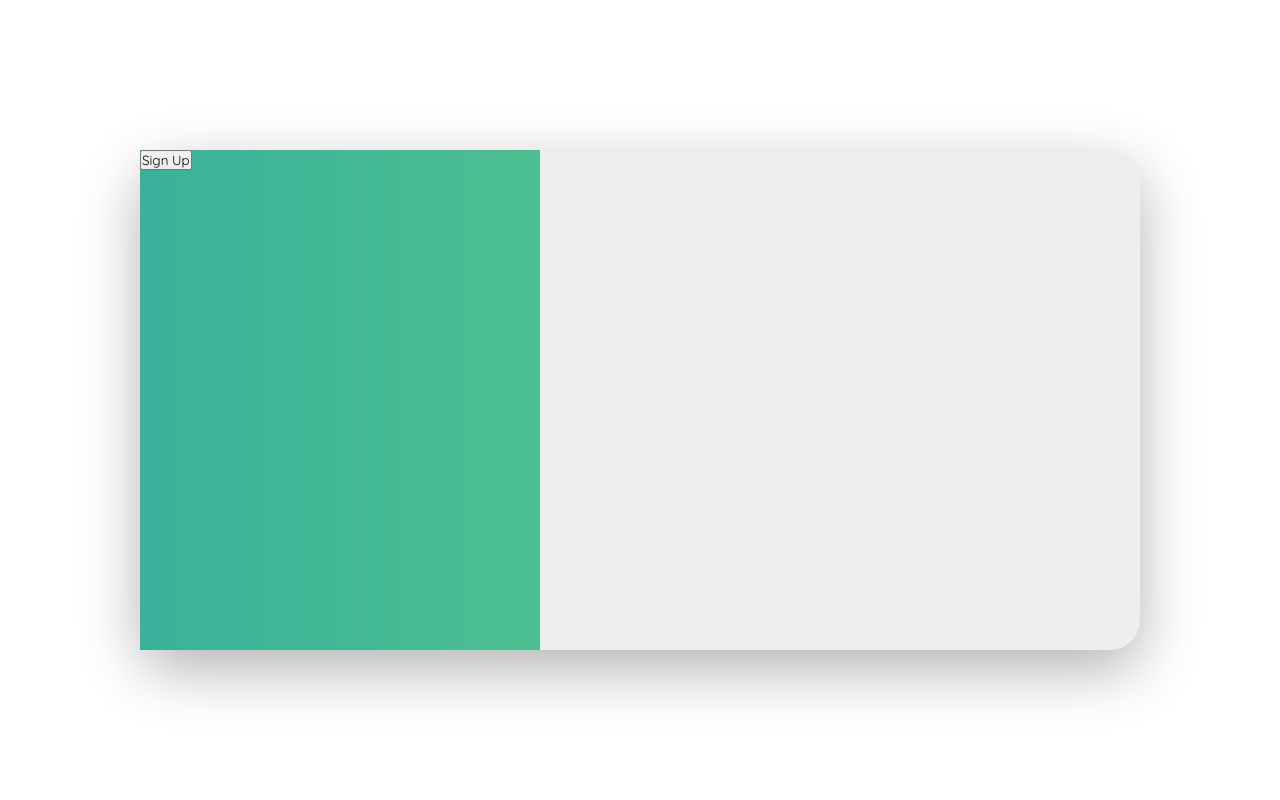
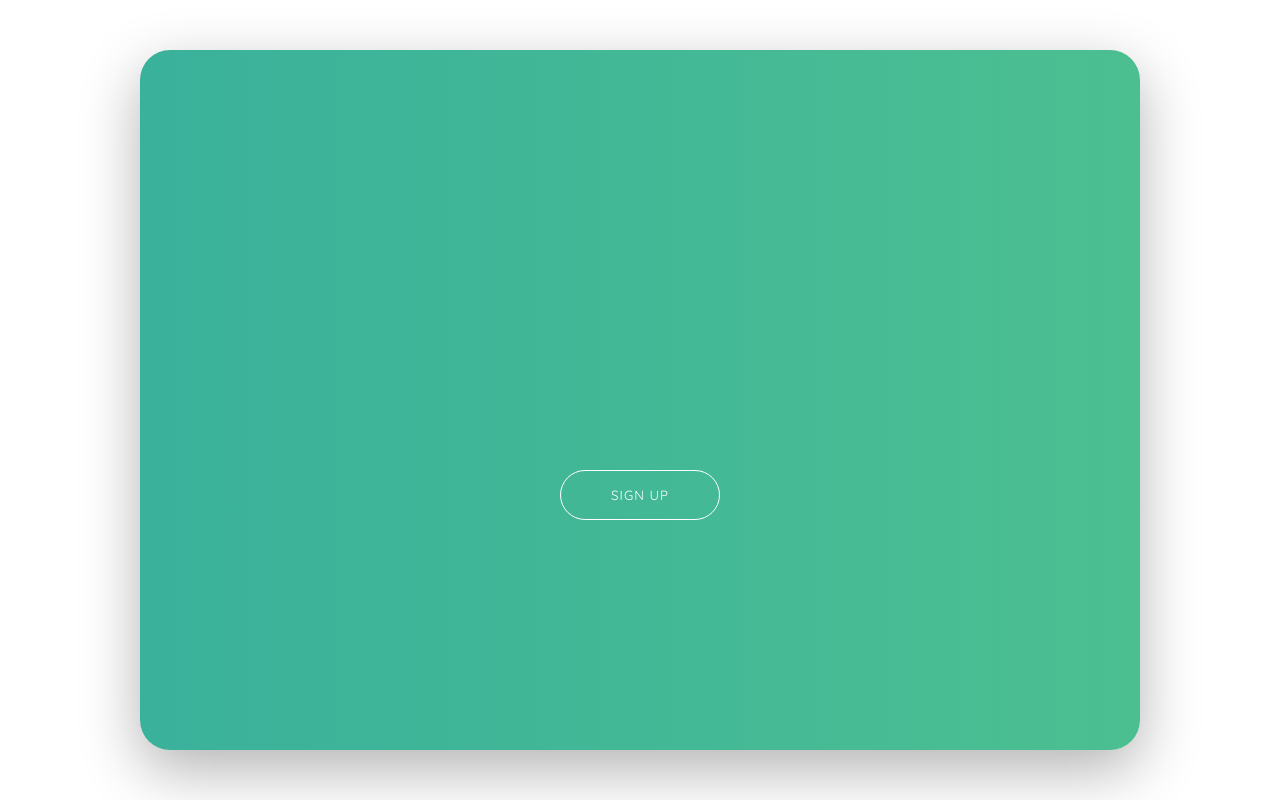
Before and after one commit to bdog72/css-responsive-layouts-2022, a plain HTML site: page projects/01-sign-up-form/index.html in a window 1280 px wide. Drawn offline with Linux system fonts and the light colour scheme.

Commit message:
working on home page

```diff
--- a/projects/01-sign-up-form/script.js
+++ b/projects/01-sign-up-form/script.js
@@ -2,3 +2,10 @@
 //
 
 console.log(123);
+
+const container = document.querySelector('.container');
+const signUpBtn = document.querySelector('.green-bg button');
+
+signUpBtn.addEventListener('click', () => {
+  container.classList.toggle('change');
+});
--- a/projects/01-sign-up-form/style.css
+++ b/projects/01-sign-up-form/style.css
@@ -25,19 +25,146 @@ html {
 
 .form-wrapper {
   width: 100rem;
+  height: 50rem;
   height: 70rem;
-  height: 50rem;
   background-color: #eee;
   border-radius: 3rem;
   box-shadow: 0 2rem 6rem rgba(0, 0, 0, 0.3);
   position: relative;
+  overflow: hidden;
+}
+
+.banner {
+  position: absolute;
+  top: 25%;
+  left: -30rem;
+  width: 30rem;
+  color: #fff;
+  text-align: center;
+  z-index: 100;
+  transition: left 0.8s;
+}
+
+.container.change .banner {
+  left: 5rem;
+}
+
+.banner h1 {
+  font-size: 4rem;
+  margin-bottom: 3rem;
+}
+
+.banner p {
+  font-size: 2rem;
 }
 
 .green-bg {
-  width: 40%;
+  width: 100%;
   height: 100%;
   background: linear-gradient(to right, #3ab19b, #4cbf91);
   position: absolute;
   top: 0;
   left: 0;
+  z-index: 50;
+  transition: width 1.5s cubic-bezier(0.19, 1, 0.22, 1);
 }
+
+.container.change .green-bg {
+  width: 40%;
+}
+
+.green-bg button {
+  position: absolute;
+  top: 60%;
+  left: 50%;
+  transform: translateX(-50%);
+  width: 16rem;
+  height: 5rem;
+  background-color: transparent;
+  border: 0.1rem solid #fff;
+  border-radius: 3rem;
+  text-transform: uppercase;
+  letter-spacing: 0.1rem;
+  color: #fff;
+  cursor: pointer;
+}
+
+.signup-form {
+  width: 60rem;
+  height: 100%;
+  position: absolute;
+  top: 0;
+  left: 0;
+  display: flex;
+  flex-direction: column;
+  justify-content: space-around;
+  align-items: center;
+  padding: 10rem 0;
+  transition: left 1.5s cubic-bezier(0.19, 1, 0.22, 1);
+}
+
+.container.change .signup-form {
+  left: 40rem;
+}
+
+.signup-form h1 {
+  font-size: 4rem;
+  color: #3aaf9f;
+}
+
+.social-media {
+  display: flex;
+}
+
+.social-media i {
+  width: 4rem;
+  height: 4rem;
+  border: 0.1rem solid #777;
+  border-radius: 50%;
+  display: flex;
+  justify-content: center;
+  align-items: center;
+  margin-right: 2rem;
+  font-size: 2rem;
+  color: #555;
+}
+
+.signup-form p {
+  font-size: 1.8rem;
+  color: #555;
+  margin-bottom: 2rem;
+}
+
+.input-group {
+  position: relative;
+}
+
+.input-group input {
+  width: 28rem;
+  height: 5rem;
+  padding: 1rem 1rem 1rem 3rem;
+  background-color: #ddd;
+  border: none;
+  border-radius: 0.5rem;
+}
+
+.input-group i {
+  position: absolute;
+  top: 50%;
+  left: 1rem;
+  transform: translateY(-50%);
+  font-size: 1.2rem;
+}
+
+.signup-form button {
+  width: 16rem;
+  height: 5rem;
+  background-color: #3aaf9f;
+  border: none;
+  border-radius: 3rem;
+  text-transform: uppercase;
+  letter-spacing: 0.1rem;
+  color: #fff;
+  margin-top: 3rem;
+  cursor: pointer;
+}
```
Also changed, not shown: index.html (+15 -0 lines), style.css (+20 -5 lines), 1 other file.
